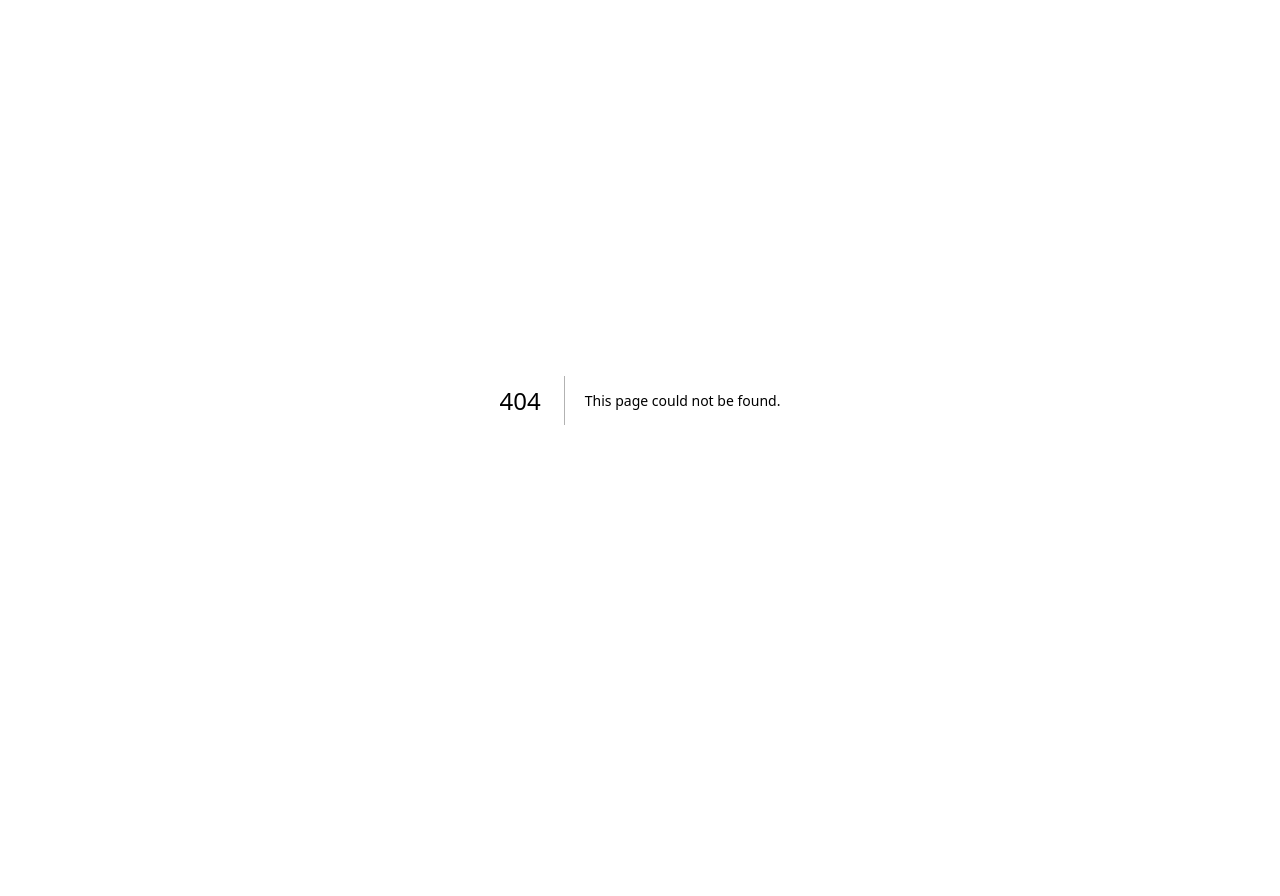
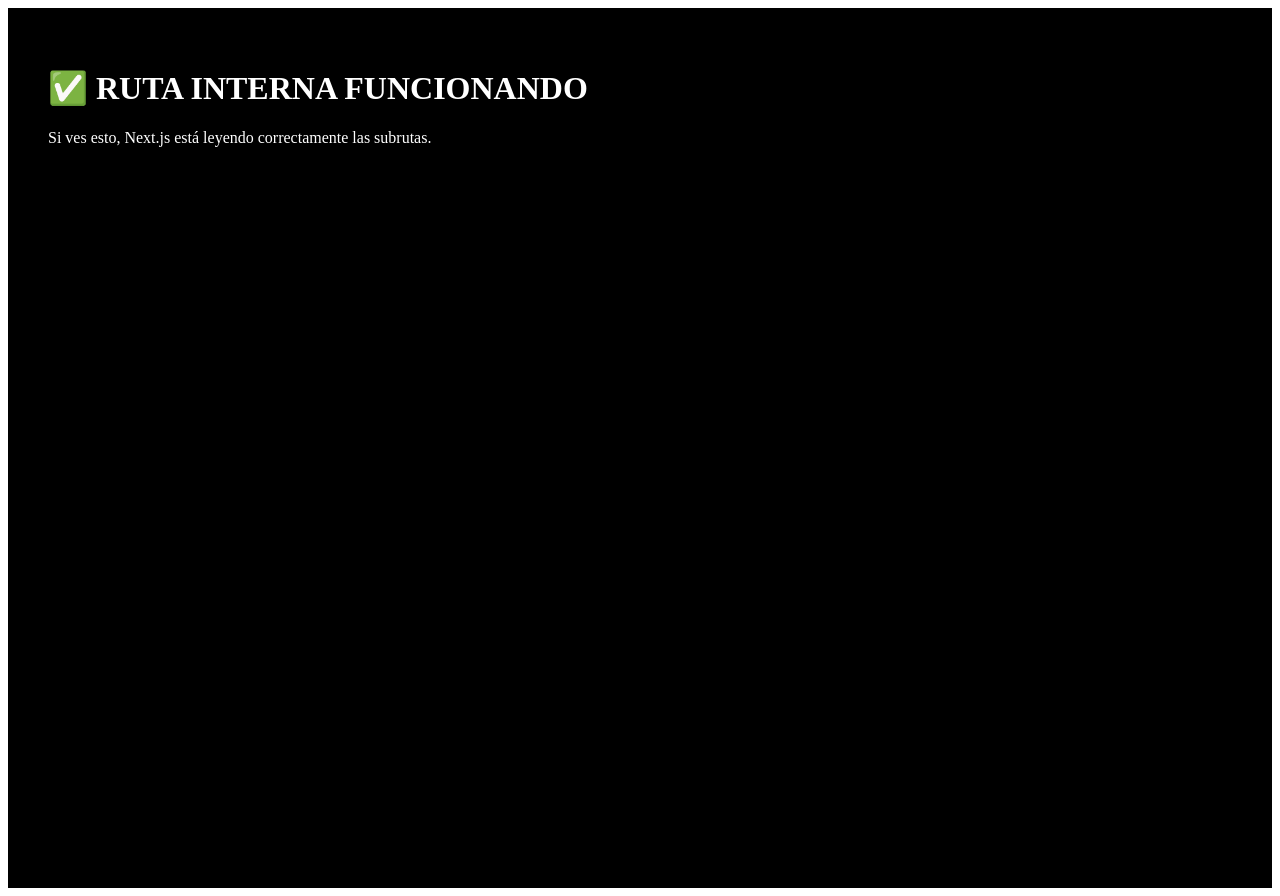
Before and after one commit to AlamedaTeam/alameda-strava-api, a Next.js app: page /test in a window 1280 px wide. Before the commit this address had no page. Before the commit the page ends 800 px from the top, so only its background shows below. Built offline with nearby package versions, Linux system fonts and the light colour scheme.

Commit message:
Create test.js

```diff
--- /dev/null
+++ b/pages/test.js
@@ -0,0 +1,8 @@
+export default function TestPage() {
+  return (
+    <div style={{ background: "black", color: "white", height: "100vh", padding: "40px" }}>
+      <h1>✅ RUTA INTERNA FUNCIONANDO</h1>
+      <p>Si ves esto, Next.js está leyendo correctamente las subrutas.</p>
+    </div>
+  );
+}
```
